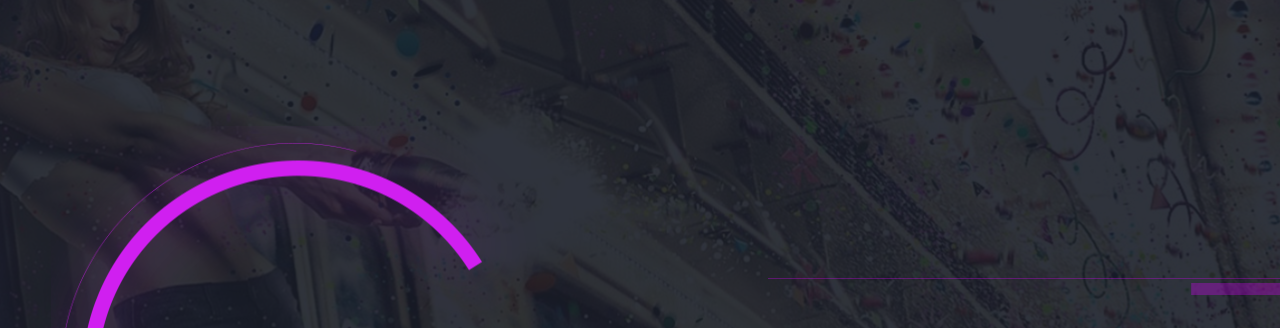
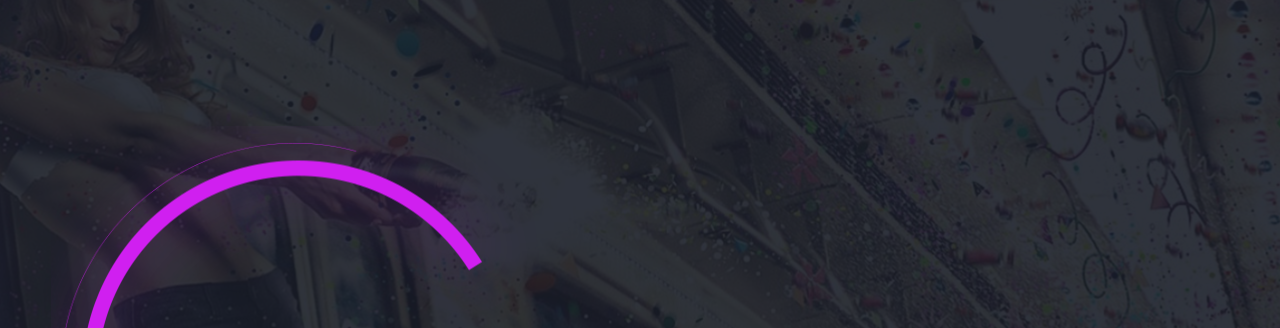
Before and after one commit to slabnevitch/quests, a plain HTML site: page index.html in a window 1280 px wide. Shown: the part 154-482 px from the top of the page. Drawn offline with Linux system fonts and the light colour scheme.

Commit message:
Update index.html

```diff
--- a/index.html
+++ b/index.html
@@ -77,10 +77,10 @@
         </div>
       </div>
 
-      <div class="header-lines">
+<!--       <div class="header-lines">
         <div class="header-line-small"></div>
         <div class="header-line-big floating-hor"></div>
-      </div>
+      </div> -->
     </header>
 
     <section class="ten hidden" id="ten">
```
